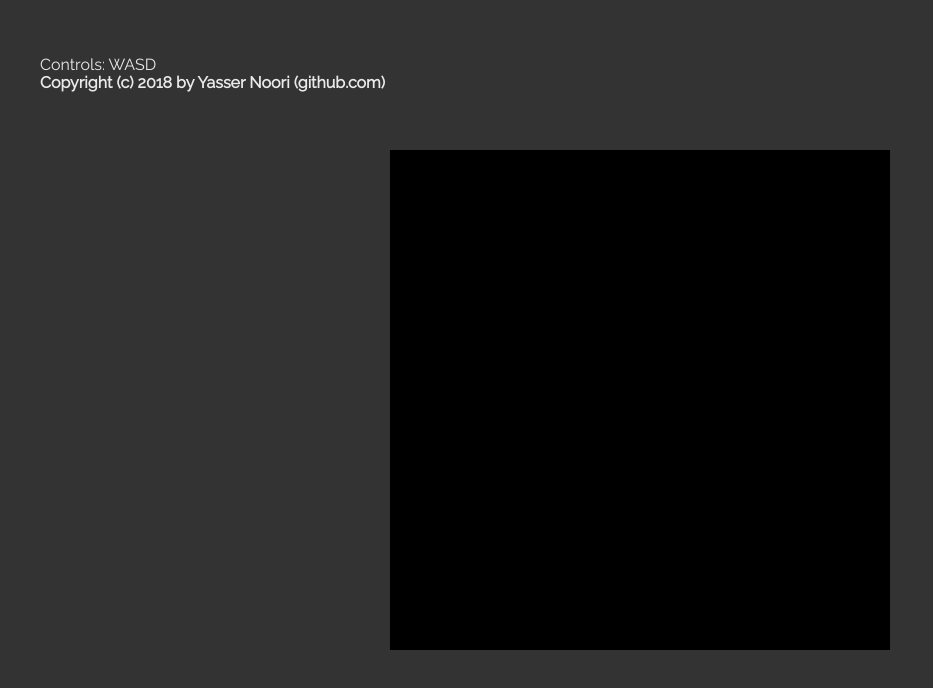
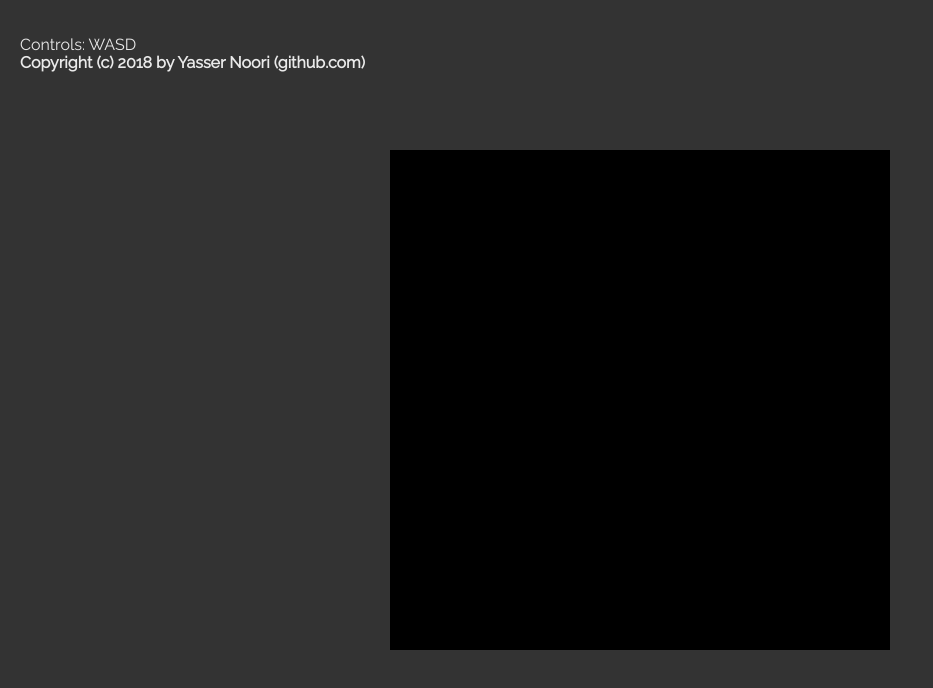
Before and after one commit to Yasser-Noori/yassers-game, a plain HTML site: page index.html in a window 1280 px wide. Shown: the whole page, without its empty margins (0-933 px from the left). Drawn offline with nearby package versions, Linux system fonts and the light colour scheme; no server answers.

Commit message:
Update style.css

```diff
--- a/css/style.css
+++ b/css/style.css
@@ -1,10 +1,13 @@
 @import url('https://fonts.googleapis.com/css?family=Raleway');
 
-html, body {
-  padding: 20px;
+html {
   font-family: 'raleway';
   background: #333;
   color: #eaeaea;
+}
+
+body {
+  padding: 20px;
 }
 
 canvas {
```
